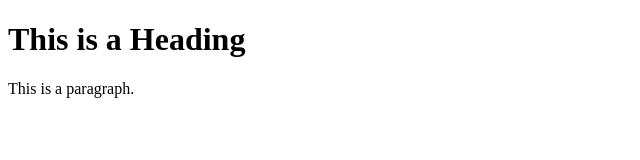
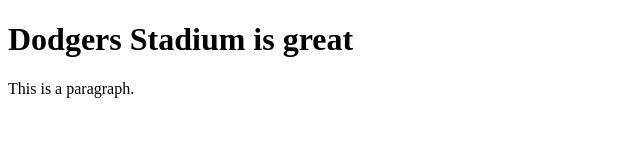
Before and after one commit to atrejoendertech/git-practice2, a plain HTML site: page index.html in a window 1280 px wide. Shown: the whole page, without its empty margins (0-640 px from the left). Drawn offline with Linux system fonts and the light colour scheme.

Commit message:
Change H1 text

```diff
--- a/index.html
+++ b/index.html
@@ -6,7 +6,7 @@
 </head>
 <body>
 
-<h1>This is a Heading</h1>
+<h1>Dodgers Stadium is great</h1>
 <p>This is a paragraph.</p>
 
 </body>
```
